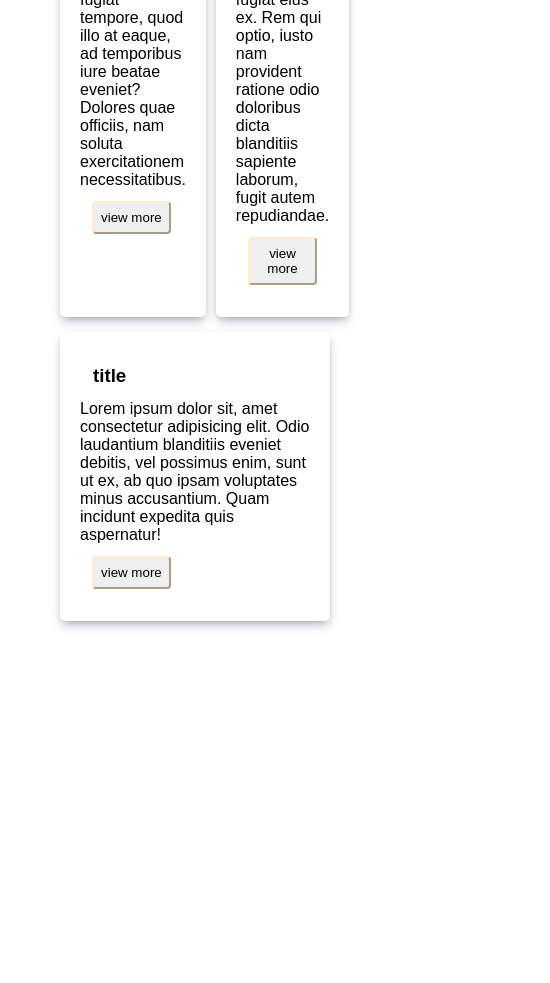
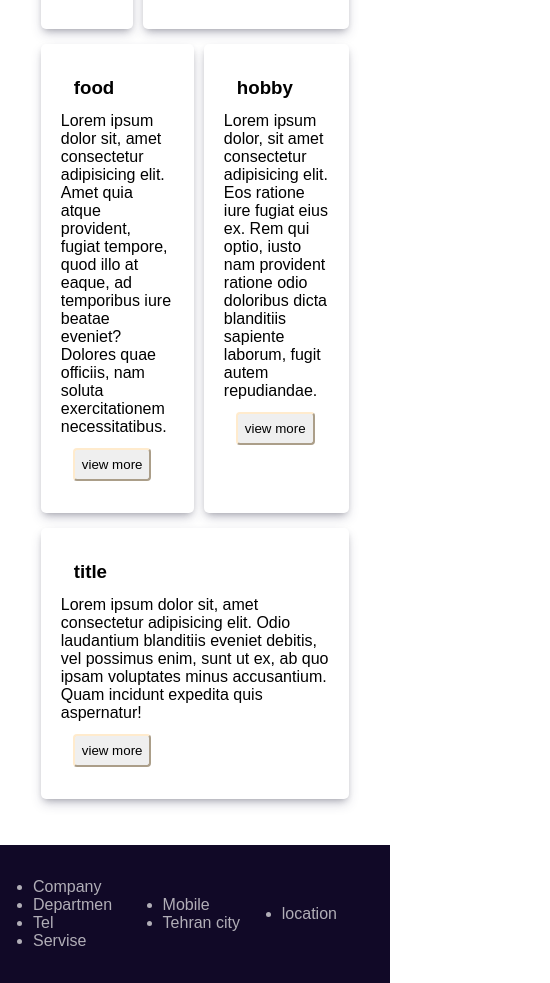
Before and after one commit to shervinsepehri/jadiiiiiiiid, a plain HTML site: page index.html in a window 390 px wide. Shown: the part 870-1853 px from the top of the page, 550 px wide, since content can reach past the window. Before the commit the page ends 1527 px from the top, so only its background shows below. Drawn offline with Linux system fonts and the light colour scheme.

Commit message:
fiveteencommit

```diff
--- a/index.html
+++ b/index.html
@@ -29,6 +29,7 @@
             </ul></div>
         </menu>
     </nav>
+
      <main>
         <div class="container">
             <div class="row row-row1">
@@ -47,6 +48,27 @@
             </div>
          </div>
     </main>
+     <footer>
+        <div class="right-1">
+            <ul>
+                <li>Company</li>
+                <li>Departmen</li>
+                <li>Tel</li>
+                <li>Servise</li>
+            </ul>
+        </div>
+        <div class="center-1">
+            <ul>
+            <li>Mobile </li>
+            <li>Tehran city</li>
+        </ul>
+        </div>
+        <div class="left-1">
+            <ul>
+                <li>location</li>
+            </ul>
+        </div>
+    </footer>
 </body>
 
 </html>
--- a/pubic.css
+++ b/pubic.css
@@ -2,6 +2,7 @@
         *{
             margin: 0;
             padding: 0;
+            box-sizing: border-box;
         }
 
 
@@ -75,20 +76,9 @@
                     background-color: rgb(218, 218, 218);
 
                 }
-                .right{
 
+                form{
 
-
-
-
-
-                    /* background-color: blueviolet;  */
-
-
-
-
-                }
-                form{
                     width: 100px;
                     display: flex;
                     justify-content: row;
@@ -139,6 +129,34 @@
                     font-size: x-large;
 
                 }
+                footer{
+                    display: flex;
+                    justify-content: center;
+                    align-items: center;
+                    width: 100%;
+                    gap: 22px;
+                    padding: 11px;
+                    background-color: rgb(17, 9, 39);
+                    color: rgb(177, 174, 183);
+                }
+                footer .right-1{
+                    width: 100%;
+                    padding: 22px;
+                    justify-content: space-between;
+
+                    /* background-color: aqua; */
+
+                }
+                footer .center-1{
+                    width: 100%;
+                    /* background-color: aquamarine; */
+
+                }
+                footer .left-1{
+                    width: 100%;
+                    /* background-color: blue; */
+                }
+
 
 
 
@@ -176,17 +194,44 @@
 
                 }
 
-                @media (min-width: 768px) {
+                @media (max-width: 768px) {
                     .container{
                         flex-direction: column;
+                        box-sizing: border-box;
+                        max-width: 768px;
 
                     }
                     .row-row2 .row-row3 .row-row1{
                         flex-direction: column;
+                        padding: 40px;
+                        max-width: 768px;
+                        box-sizing: border-box
 
+
+                    }
+                    .center{
+                        width: 100%;
+
+                    }
+                    .right{
+                        width: 10%;
+                        justify-content: center;
+
+                    }
+                    .left{
+                        width: 100%;
+                        justify-content: center;
+                        align-items: center;
+                        /* background-color: aquamarine; */
+                    }
+                    menu{
+                        max-width: 768px;
+                        flex-direction: column;
+                        box-sizing: border-box;
                     }
 
                     main {
+                        max-width: 768px;
 
                         width: 95%;
                         padding: 10px;
```
